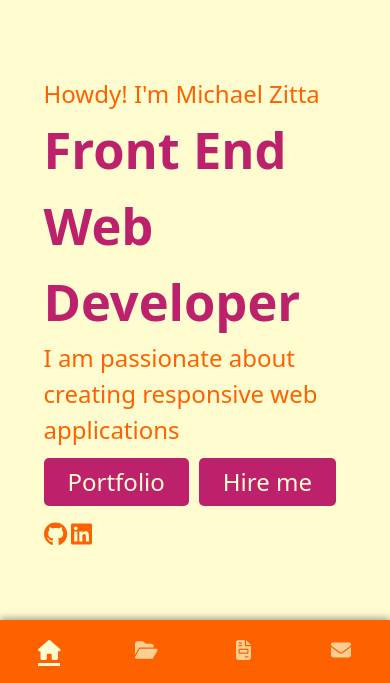
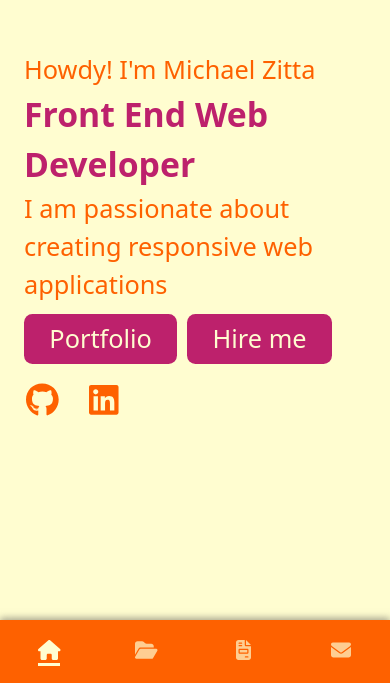
Before and after one commit to mezitta/portfolio, a React (Create React App) app: page / in a window 390 px wide. Shown: the part 161-844 px from the top of the page. Built offline with nearby package versions, Linux system fonts and the light colour scheme.

Commit message:
Social Link Resizing

```diff
--- a/src/App.css
+++ b/src/App.css
@@ -18,3 +18,9 @@
 .App-body::-webkit-scrollbar {
     display: none;
 }
+
+@media only screen and (max-width: 700px){
+    .App-body {
+        margin-top: 0;
+    }
+}
--- a/src/components/Home.css
+++ b/src/components/Home.css
@@ -13,8 +13,9 @@
 }
 
 .home-left.col-lg-6.col-sm-12 {
-    font-size: 1.5em;
+    font-size: 1.5vw;
     padding-left: 5vw;
+    height: fit-content;
 }
 
 .home-right {
@@ -46,7 +47,7 @@
     margin-right: 30px;
     color: #FFFDD0;
     border: none;
-    border-radius: 5px;
+    border-radius: 1vh;
     padding: .25em 1em;
     width: fit-content;
 }
@@ -55,14 +56,19 @@
     background-color: #9b1b59;
 }
 
+.social-links.row {
+    height: 4vh;
+}
+
 .social-links a {
     color:#FE6100;
+    font-size: 4vh;
+    transition: all 0.1s;
 }
 
-@media only screen and (max-width: 1200px) {
-    .project-button {
-        /* width: 90%; */
-    }
+.social-links a:hover {
+    color: #9b1b59;
+    font-size: 4.15vh;
 }
 
 @media only screen and (max-width: 500px) {
@@ -71,8 +77,19 @@
     }
 }
 
+@media only screen and (max-width: 1200px) {
+    .role {
+        font-size: 4vh;
+    }
+}
+
 @media only screen and (max-width: 992px) {
     .home-right {
         display: none;
     }
+
+    .home-left.col-lg-6.col-sm-12 {
+        font-size: 3vh;
+        padding: 0;
+    }
 }
--- a/src/components/Home.js
+++ b/src/components/Home.js
@@ -31,8 +31,8 @@ const Home = () => {
                         </Row>
 
                         <Row className="social-links">
-                            <Col xs={1}><a target="_blank" rel="noreferrer" href="https://github.com/mezitta"><FontAwesomeIcon icon={faGithub} /></a></Col>
-                            <Col xs={1}><a target="_blank" rel="noreferrer" href="https://www.linkedin.com/in/michael-zitta/"><FontAwesomeIcon icon={faLinkedin} /></a></Col>
+                            <Col xs={2} sm={1}><a target="_blank" rel="noreferrer" href="https://github.com/mezitta"><FontAwesomeIcon icon={faGithub} /></a></Col>
+                            <Col xs={2} sm={1}><a target="_blank" rel="noreferrer" href="https://www.linkedin.com/in/michael-zitta/"><FontAwesomeIcon icon={faLinkedin} /></a></Col>
                         </Row>
                     </Col>
 
```
